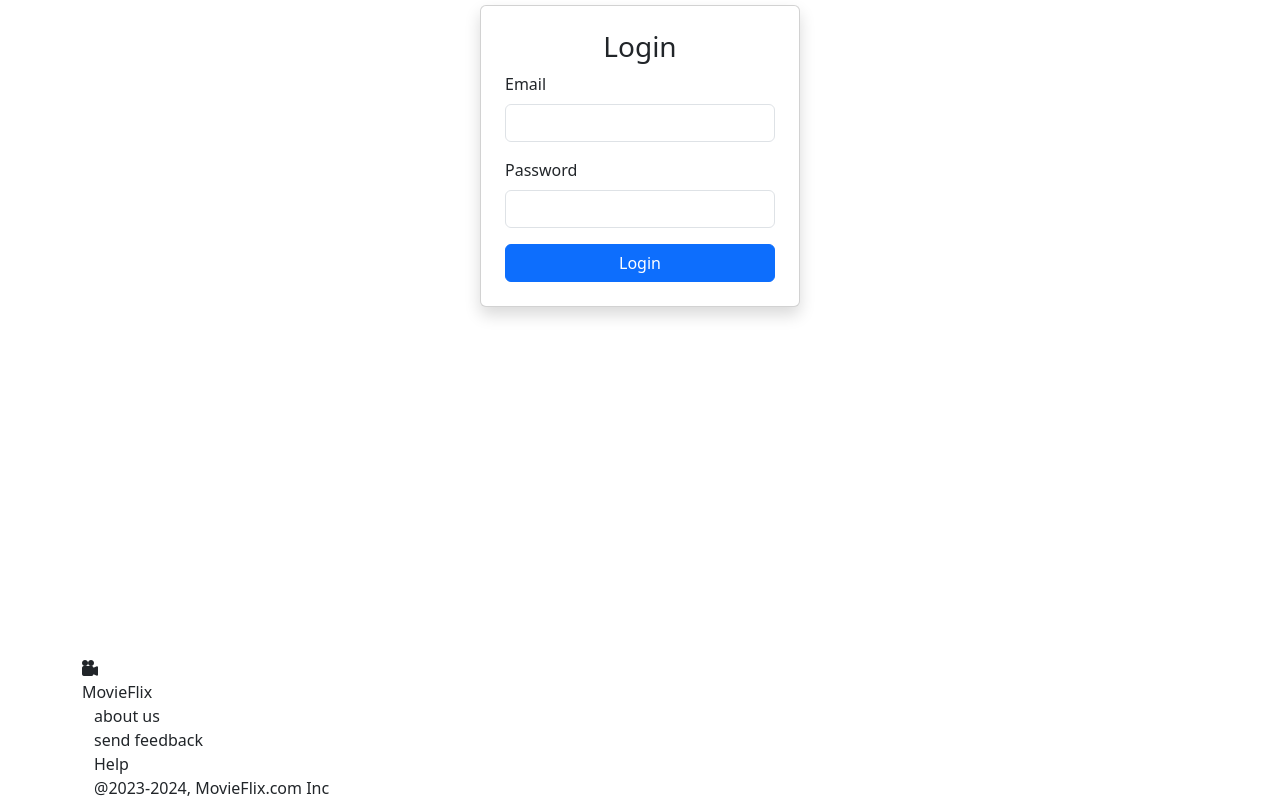
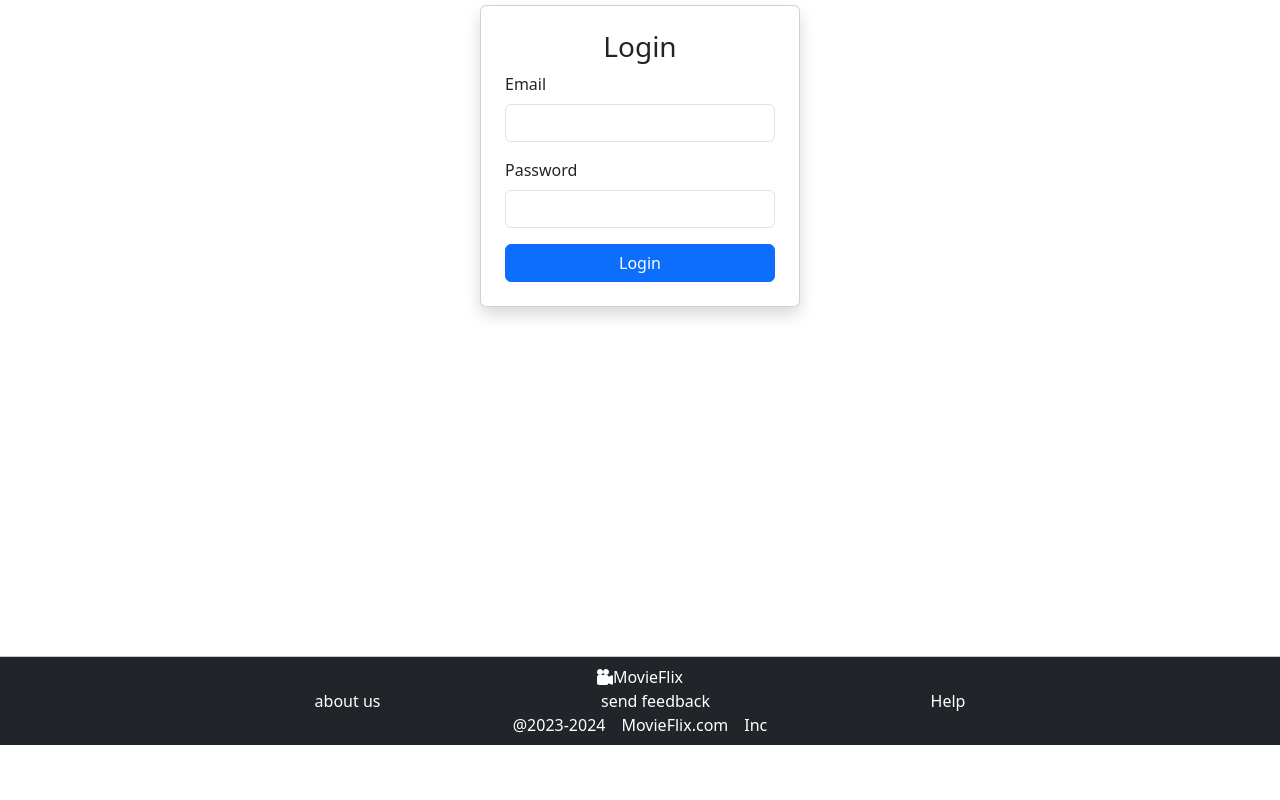
Before and after one commit to ananyadhanwantary/Movie_Flix, a React (Create React App) app in the folder Frontend/: page /login in a window 1280 px wide. Shown: the part 217-1017 px from the top of the page. After the commit the page ends 962 px from the top, so only its background shows below. Built offline with nearby package versions, Linux system fonts and the light colour scheme; a web font is replaced by a local one.

Commit message:
Footer Component

```diff
--- a/Frontend/src/App.js
+++ b/Frontend/src/App.js
@@ -13,7 +13,7 @@ import SingleMovieComponent from './components/SingleMovieComponent';
 import UserComponent from './components/UserComponent';
 import AdminProtectedRoute from './routes/AdminProtectedRoute';
 import UserProtectedRoute from './routes/UserProtectedRoute';
-import FooterComponent from './components/FooterComponents';
+import FooterComponent from './components/FooterComponent';
 import AuthProvider from './providers/AuthProvider';
 
 function App() {
--- a/Frontend/src/components/FooterComponent.js
+++ b/Frontend/src/components/FooterComponent.js
@@ -1,10 +1,32 @@
-import 'bootstrap/dist/css/bootstrap.min.css';
-import React from 'react';
+import "bootstrap-icons/font/bootstrap-icons.css";
+import "bootstrap/dist/css/bootstrap.min.css";
+import React from "react";
+// import { useNavigate } from "react-router-dom";
 
-function FooterComponet(){
-    return(
-        <>
+function FooterComponent() {
+  return (
+    <>
+    <hr className="p-0 m-0"/>
+    <footer className="footer d-flex bg-dark text-white py-2">
+      <div className="container d-flex justify-content-center align-content-center flex-column">
+        <div className="column d-flex justify-content-center align-content-center ">
+          <i className="bi bi-camera-reels-fill"></i>
+          <span>MovieFlix</span>
+        </div>
+        <div className="column container d-flex justify-content-evenly align-content-center ">
+          <div >about us</div>
+          <div>send feedback</div>
+          <div>Help</div>
+        </div>
+        <div className="column container d-flex justify-content-center align-content-center">
+          <div className="px-2">@2023-2024</div>
+          <div className="px-2">MovieFlix.com</div>
+          <div className="px-2">Inc</div>
+        </div>
+      </div>
+    </footer>
+    </>
+  );
+}
 
-        </>
-    )
-}
+export default FooterComponent;
--- a/Frontend/src/components/FooterComponents.js
+++ /dev/null
@@ -1,26 +0,0 @@
-import "bootstrap-icons/font/bootstrap-icons.css";
-import "bootstrap/dist/css/bootstrap.min.css";
-import React from "react";
-// import { useNavigate } from "react-router-dom";
-
-function FooterComponent() {
-  return (
-    <footer className="footer">
-      <div className="container d-flex center flex-column">
-        <div className="row">
-          <i className="bi bi-camera-reels-fill"></i> <span className="text-dark">MovieFlix</span>
-        </div>
-        <div className="row container d-flex ">
-          <div>about us</div>
-          <div>send feedback</div>
-          <div>Help</div>
-        </div>
-        <div className="row container d-flex">
-            <div>@2023-2024, MovieFlix.com Inc</div>
-        </div>
-      </div>
-    </footer>
-  );
-}
-
-export default FooterComponent
--- a/Frontend/src/providers/AuthProvider.js
+++ b/Frontend/src/providers/AuthProvider.js
@@ -25,6 +25,7 @@ const AuthProvider = ({children}) => {
                 else if(role==="user"){
                     navigate('/')
                 }
+                return
             }
             throw new Error(response.message)
         }
```
